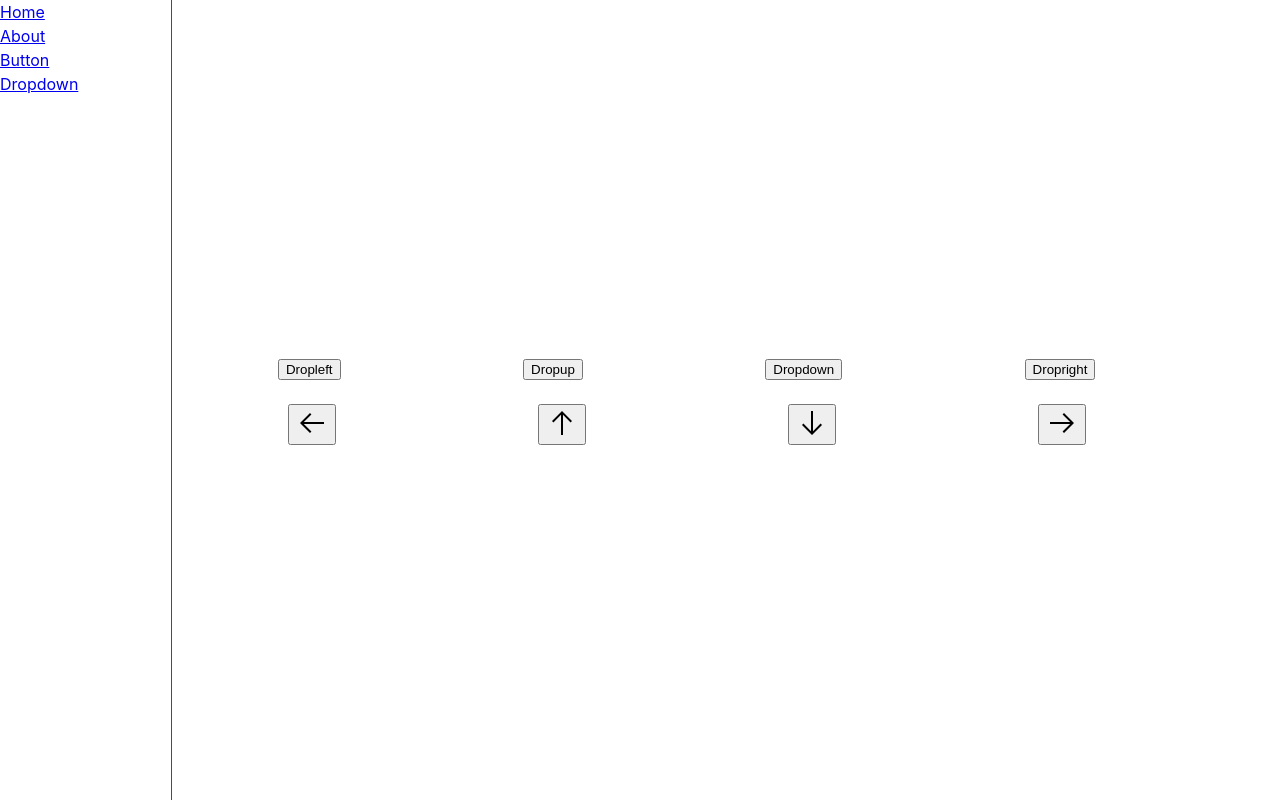
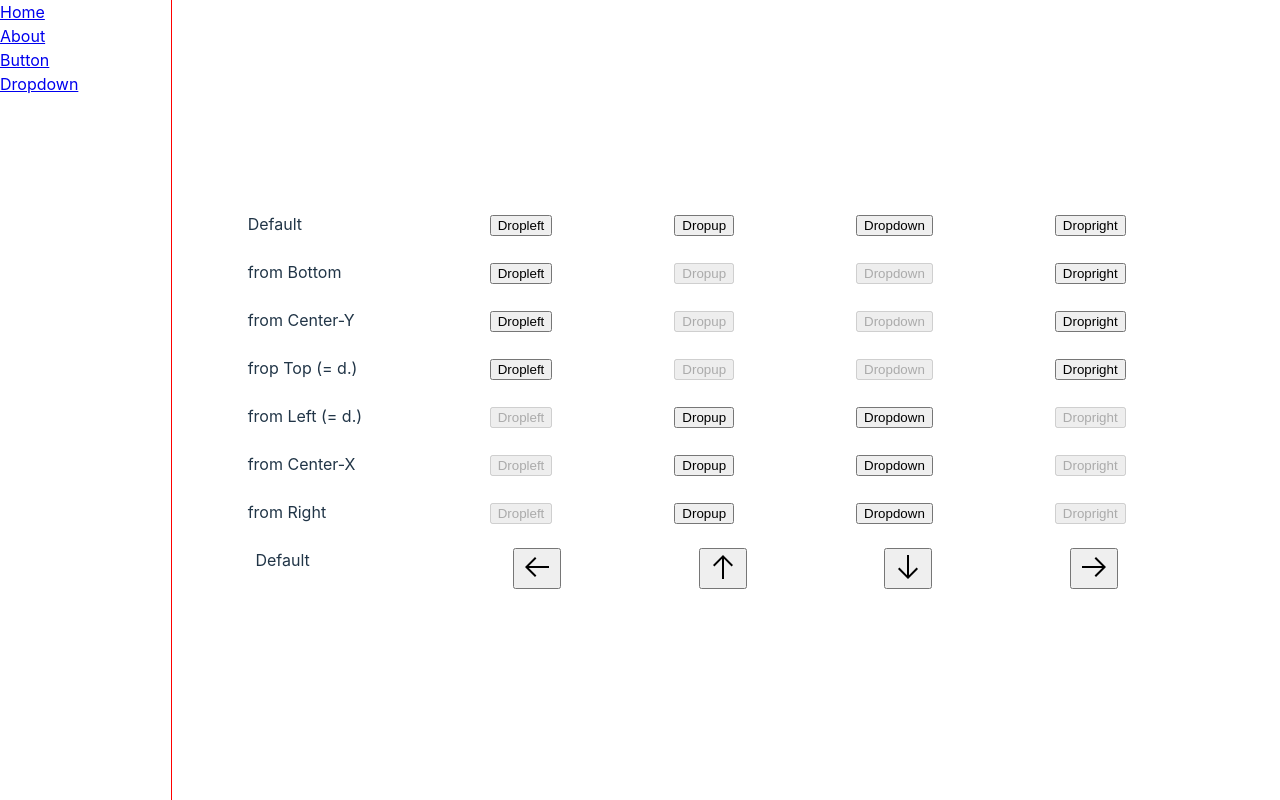
Before and after one commit to ferranfusalba/ui-kit-react, a React (Vite) app: page /dropdown in a window 1280 px wide. Built offline with nearby package versions, Linux system fonts and the light colour scheme.

Commit message:
Add remaining dropdown direction & alignment logic

```diff
--- a/src/components/dropdown/Dropdown.styles.tsx
+++ b/src/components/dropdown/Dropdown.styles.tsx
@@ -9,23 +9,65 @@ export const StyledDropdown = styled.div`
     background-color: lightgrey;
     width: 150px;
     z-index: 1;
+    display: flex;
+    flex-direction: column;
 
-    &.bottom {
+    .menu-item {
+      width: max-content;
+    }
+
+    &.direction-bottom {
       top: 100%;
     }
 
-    &.top {
-      bottom: 100%;
+    &.direction-top {
+      bottom: 100%; // TODO: Fix spacing - bottom from 88% ?
     }
 
-    &.left {
+    &.direction-left {
       right: 100%;
       top: 0%;
+      align-items: end;
     }
 
-    &.right {
+    &.direction-right {
       left: 100%;
       top: 0;
+      // align-items: start;
+    }
+
+    &.alignment-bottom {
+      // top: -100%;
+      top: unset;
+      transform: translateY(-100%);
+    }
+
+    &.alignment-center-y {
+      top: -50%;
+      /* top: unset;
+      transform: translateY(-50%); */
+    }
+
+    &.alignment-top {
+      top: 0;
+      /* top: unset;
+      transform: translateY(0%); */
+    }
+
+    &.alignment-left {
+      left: 0;
+      // align-items: start;
+    }
+
+    &.alignment-center-x {
+      left: 50%;
+      transform: translate(-50%, 0%);
+      align-items: center;
+    }
+
+    &.alignment-right {
+      right: 0;
+      align-items: end;
     }
   }
 `;
--- a/src/components/dropdown/Dropdown.tsx
+++ b/src/components/dropdown/Dropdown.tsx
@@ -12,11 +12,15 @@ interface MenuItem {
 const Dropdown = ({
   triggerButton,
   direction = "bottom",
+  alignment,
   menuItems,
+  disabled = false,
 }: {
   triggerButton: React.ReactNode;
   direction?: string;
+  alignment?: string;
   menuItems: Array<MenuItem>;
+  disabled?: boolean;
 }) => {
   // const setSelectedValue = useCounterStore((state) => state.setSelectedValue);
   const store = useCounterStore((state) => state);
@@ -36,11 +40,11 @@ const Dropdown = ({
   return (
     <OutsideClickWrapper callback={handleClickOutside}>
       <StyledDropdown>
-        <button onClick={handleOpen} className="btn">
+        <button onClick={handleOpen} className="btn" disabled={disabled}>
           {triggerButton}
         </button>
         {open ? (
-          <div className={"dropdown-menu" + " " + direction}>
+          <div className={"dropdown-menu" + " " + direction + " " + alignment}>
             {menuItems.map((menu, index) => (
               <button
                 onClick={() => handleOption(menu)}
--- a/src/globalStyles.ts
+++ b/src/globalStyles.ts
@@ -26,6 +26,10 @@ body {
   display: flex;
   justify-content: space-around;
   width: 1000px;
+
+  & > *:nth-child(1) {
+    width: 120px;
+  }
 }
 
 .main-app {
--- a/src/routes/dropdown.lazy.tsx
+++ b/src/routes/dropdown.lazy.tsx
@@ -31,47 +31,217 @@ function DropdownPage() {
     <LayoutCenter>
       <>
         <div className="container">
+          <div>Default</div>
           <Dropdown
             triggerButton="Dropleft"
-            direction="left"
+            direction="direction-left"
             menuItems={menuItems}
           />
           <Dropdown
             triggerButton="Dropup"
-            direction="top"
+            direction="direction-top"
             menuItems={menuItems}
           />
           <Dropdown
             triggerButton="Dropdown"
-            direction="bottom"
+            direction="direction-bottom"
             menuItems={menuItems}
           />
           <Dropdown
             triggerButton="Dropright"
-            direction="right"
+            direction="direction-right"
             menuItems={menuItems}
           />
         </div>
         <br />
         <div className="container">
+          <div>from Bottom</div>
+          <Dropdown
+            triggerButton="Dropleft"
+            direction="direction-left"
+            alignment="alignment-bottom"
+            menuItems={menuItems}
+          />
+          <Dropdown
+            triggerButton="Dropup"
+            direction="direction-top"
+            menuItems={menuItems}
+            disabled
+          />
+          <Dropdown
+            triggerButton="Dropdown"
+            direction="direction-bottom"
+            menuItems={menuItems}
+            disabled
+          />
+          <Dropdown
+            triggerButton="Dropright"
+            direction="direction-right"
+            alignment="alignment-bottom"
+            menuItems={menuItems}
+          />
+        </div>
+        <br />
+        <div className="container">
+          <div>from Center-Y</div>
+          <Dropdown
+            triggerButton="Dropleft"
+            direction="direction-left"
+            alignment="alignment-center-y"
+            menuItems={menuItems}
+          />
+          <Dropdown
+            triggerButton="Dropup"
+            direction="direction-top"
+            menuItems={menuItems}
+            disabled
+          />
+          <Dropdown
+            triggerButton="Dropdown"
+            direction="direction-bottom"
+            menuItems={menuItems}
+            disabled
+          />
+          <Dropdown
+            triggerButton="Dropright"
+            direction="direction-right"
+            alignment="alignment-center-y"
+            menuItems={menuItems}
+          />
+        </div>
+        <br />
+        <div className="container">
+          <div>frop Top (= d.)</div>
+          <Dropdown
+            triggerButton="Dropleft"
+            direction="direction-left"
+            alignment="alignment-top"
+            menuItems={menuItems}
+          />
+          <Dropdown
+            triggerButton="Dropup"
+            direction="direction-top"
+            menuItems={menuItems}
+            disabled
+          />
+          <Dropdown
+            triggerButton="Dropdown"
+            direction="direction-bottom"
+            menuItems={menuItems}
+            disabled
+          />
+          <Dropdown
+            triggerButton="Dropright"
+            direction="direction-right"
+            alignment="alignment-top"
+            menuItems={menuItems}
+          />
+        </div>
+        <br />
+        <div className="container">
+          <div>from Left (= d.)</div>
+          <Dropdown
+            triggerButton="Dropleft"
+            direction="direction-left"
+            menuItems={menuItems}
+            disabled
+          />
+          <Dropdown
+            triggerButton="Dropup"
+            direction="direction-top"
+            alignment="alignment-left"
+            menuItems={menuItems}
+          />
+          <Dropdown
+            triggerButton="Dropdown"
+            direction="direction-bottom"
+            alignment="alignment-left"
+            menuItems={menuItems}
+          />
+          <Dropdown
+            triggerButton="Dropright"
+            direction="direction-right"
+            menuItems={menuItems}
+            disabled
+          />
+        </div>
+        <br />
+        <div className="container">
+          <div>from Center-X</div>
+          <Dropdown
+            triggerButton="Dropleft"
+            direction="direction-left"
+            menuItems={menuItems}
+            disabled
+          />
+          <Dropdown
+            triggerButton="Dropup"
+            direction="direction-top"
+            alignment="alignment-center-x"
+            menuItems={menuItems}
+          />
+          <Dropdown
+            triggerButton="Dropdown"
+            direction="direction-bottom"
+            alignment="alignment-center-x"
+            menuItems={menuItems}
+          />
+          <Dropdown
+            triggerButton="Dropright"
+            direction="direction-right"
+            menuItems={menuItems}
+            disabled
+          />
+        </div>
+        <br />
+        <div className="container">
+          <div>from Right</div>
+          <Dropdown
+            triggerButton="Dropleft"
+            direction="direction-left"
+            menuItems={menuItems}
+            disabled
+          />
+          <Dropdown
+            triggerButton="Dropup"
+            direction="direction-top"
+            alignment="alignment-right"
+            menuItems={menuItems}
+          />
+          <Dropdown
+            triggerButton="Dropdown"
+            direction="direction-bottom"
+            alignment="alignment-right"
+            menuItems={menuItems}
+          />
+          <Dropdown
+            triggerButton="Dropright"
+            direction="direction-right"
+            menuItems={menuItems}
+            disabled
+          />
+        </div>
+        <br />
+        <div className="container">
+          <div>Default</div>
           <Dropdown
             triggerButton={<img src={ArrowLeft} alt="" />}
-            direction="left"
+            direction="direction-left"
             menuItems={menuItems}
           />
           <Dropdown
             triggerButton={<img src={ArrowUp} alt="" />}
-            direction="top"
+            direction="direction-top"
             menuItems={menuItems}
           />
           <Dropdown
             triggerButton={<img src={ArrowDown} alt="" />}
-            direction="bottom"
+            direction="direction-bottom"
             menuItems={menuItems}
           />
           <Dropdown
             triggerButton={<img src={ArrowRight} alt="" />}
-            direction="right"
+            direction="direction-right"
             menuItems={menuItems}
           />
         </div>
```
Also changed, not shown: 1 other file (tests, documents, lock files or other folders).
